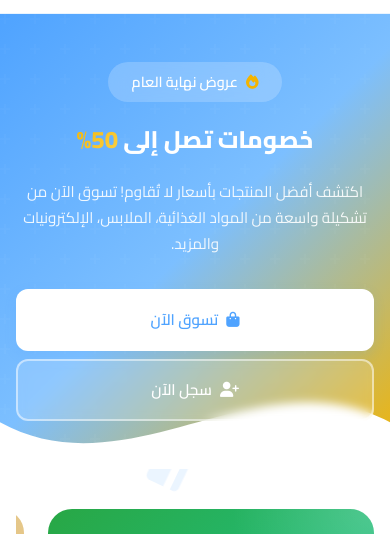
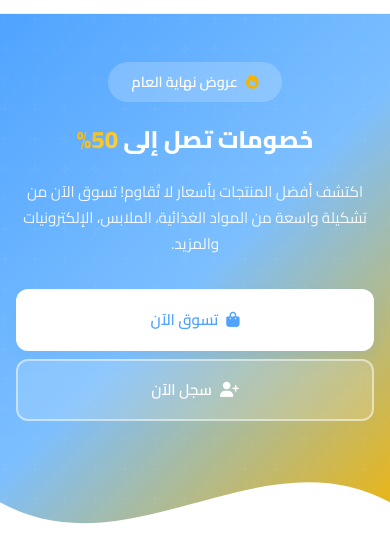
Before and after one commit to CAPO2004/store, a plain HTML site: page index.html in a window 390 px wide. Shown: the part 96-630 px from the top of the page. Drawn offline with Linux system fonts and the light colour scheme.

Commit message:
Update components.css

```diff
--- a/css/components.css
+++ b/css/components.css
@@ -1401,7 +1401,9 @@
     }
 
     .hero {
-        padding: var(--space-2xl) 0;
+        padding-top: var(--space-2xl);
+        padding-bottom: 8rem;
+        /* Ensure space for the 100px wave */
         min-height: auto;
     }
 
```
